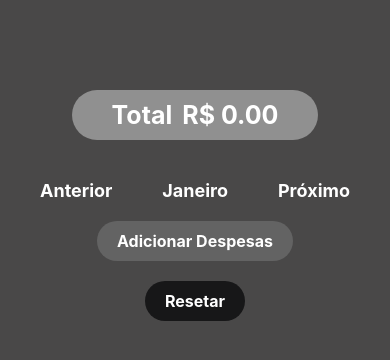
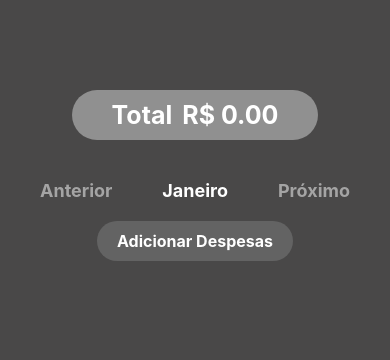
Before and after one commit to luisa-diniz/finances-app, a React Native app: screen / in a window 390 px wide. Shown: the top 360 px of the page. Built offline with nearby package versions, Linux system fonts and the light colour scheme.

Commit message:
feat: deleting data now only on the categories

```diff
--- a/src/components/Main/index.tsx
+++ b/src/components/Main/index.tsx
@@ -2,6 +2,7 @@ import React, { useState, useEffect } from 'react';
 import { StyleSheet, Text, View, TextInput, FlatList, Alert, Modal, TouchableOpacity } from 'react-native';
 import { Picker } from '@react-native-picker/picker';
 import AsyncStorage from '@react-native-async-storage/async-storage';
+import { Image } from 'react-native';
 
 export default function Home() {
   const [category, setCategory] = useState('');
@@ -9,7 +10,7 @@ export default function Home() {
   const [total, setTotal] = useState(0);
   const [expensesByMonth, setExpensesByMonth] = useState<{ [key: string]: { category: string, value: number }[] }>({});
   const [modalVisible, setModalVisible] = useState(false);
-  const [selectedMonth, setSelectedMonth] = useState<number>(new Date().getMonth() + 1);  // Mês no formato 1 a 12
+  const [selectedMonth, setSelectedMonth] = useState<number>(new Date().getMonth() + 1);
 
   const categories = ['Alimentação', 'Transporte', 'Saúde', 'Lazer', 'Casa', 'Outros'];
 
@@ -67,6 +68,16 @@ export default function Home() {
     }
   };
 
+  const deleteExpense = (expenseIndex: number) => {
+    const updatedExpenses = { ...expensesByMonth };
+    if (updatedExpenses[selectedMonth]) {
+      updatedExpenses[selectedMonth] = updatedExpenses[selectedMonth].filter((_, index) => index !== expenseIndex);
+      setExpensesByMonth(updatedExpenses);
+      saveExpenses(updatedExpenses);
+      calculateTotal(updatedExpenses[selectedMonth]);
+    }
+  };
+
   const changeMonth = (direction: 'next' | 'prev') => {
     let newMonth = selectedMonth + (direction === 'next' ? 1 : -1);
     if (newMonth > 12) {
@@ -92,13 +103,13 @@ export default function Home() {
 
       <View style={styles.monthSelectorContainer}>
         <TouchableOpacity onPress={() => changeMonth('prev')}>
-          <Text style={styles.monthSelectorText}>Anterior</Text>
+          <Text style={[styles.monthSelectorText, {opacity: 0.5}]}>Anterior</Text>
         </TouchableOpacity>
         <Text style={styles.monthSelectorText}>
           {monthNames[selectedMonth - 1]}
         </Text>
         <TouchableOpacity onPress={() => changeMonth('next')}>
-          <Text style={styles.monthSelectorText}>Próximo</Text>
+          <Text style={[styles.monthSelectorText, {opacity: 0.5}]}>Próximo</Text>
         </TouchableOpacity>
       </View>
 
@@ -108,17 +119,6 @@ export default function Home() {
       >
         <Text style={styles.addButtonText}>Adicionar Despesas</Text>
       </TouchableOpacity>
-      <TouchableOpacity
-        style={[styles.addButton, { backgroundColor: '#171718' }]}
-        onPress={() => {
-          setExpensesByMonth({});
-          setTotal(0);
-          saveExpenses({});
-        }}
-      >
-        <Text style={styles.addButtonText}>Resetar</Text>
-      </TouchableOpacity>
-
       <Modal
         animationType="slide"
         transparent={true}
@@ -161,10 +161,18 @@ export default function Home() {
 
       <FlatList
         data={groupedExpenses}
-        renderItem={({ item }) => (
+        renderItem={({ item, index }) => (
           <View style={styles.itemContainer}>
             <Text style={styles.itemTitle}>{item.category}</Text>
             <Text style={styles.itemValue}>R$ {item.value.toFixed(2)}</Text>
+            <TouchableOpacity
+              style={styles.deleteButton}
+              onPress={() => deleteExpense(index)}
+            >
+              <Image source={require('../../../assets/delete-icon.png')}
+              style={{ width: 38, height: 38 }}
+              />
+            </TouchableOpacity>
           </View>
         )}
         keyExtractor={(item, index) => index.toString()}
@@ -288,4 +296,9 @@ const styles = StyleSheet.create({
     fontWeight: 'bold',
     color: '#fff',
   },
+  deleteButton: {
+    backgroundColor: 'transparent',
+    paddingHorizontal: 10,
+    marginLeft: 10,
+  },
 });
```
Also changed, not shown: assets/delete-icon.png (added).
